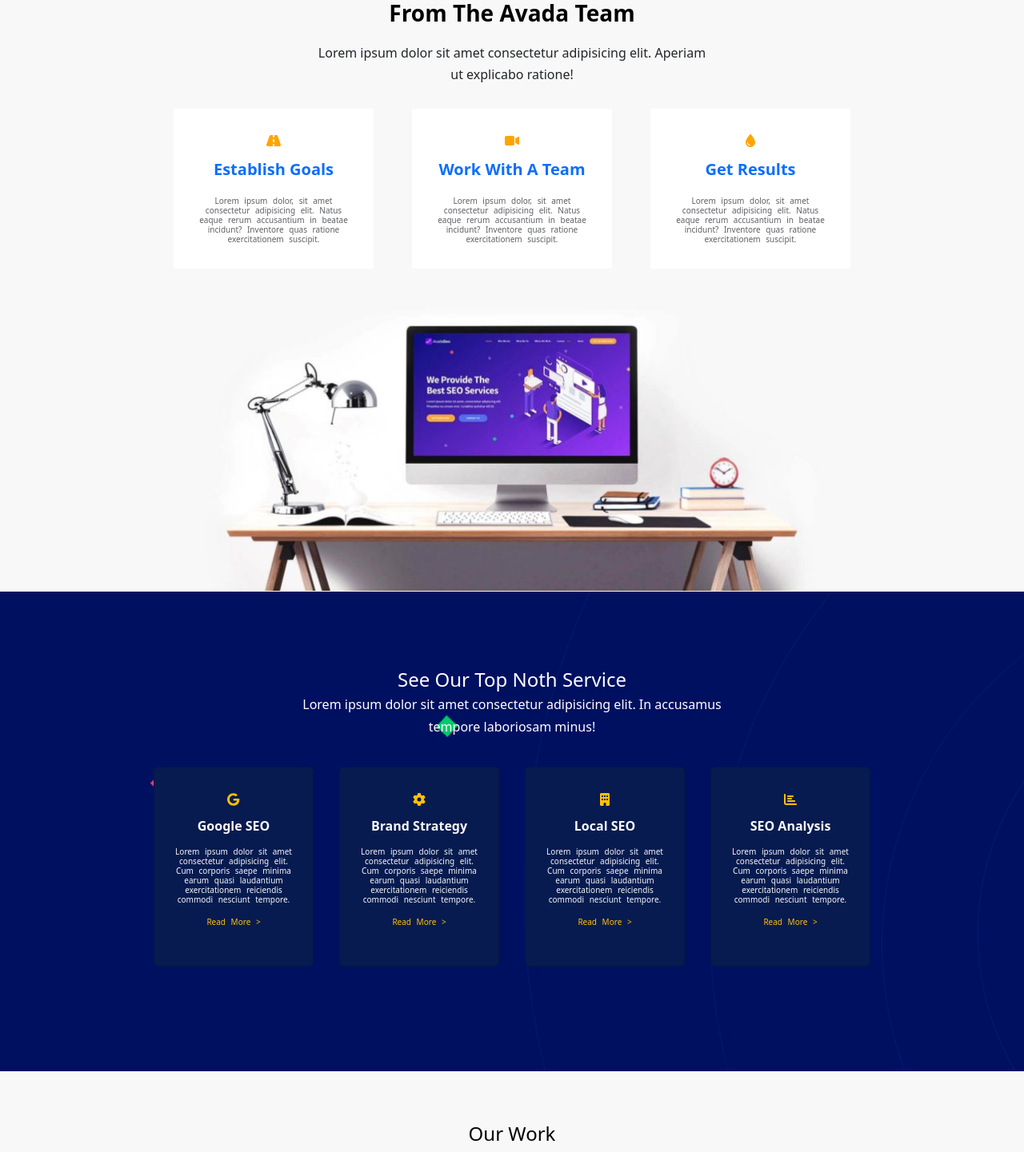
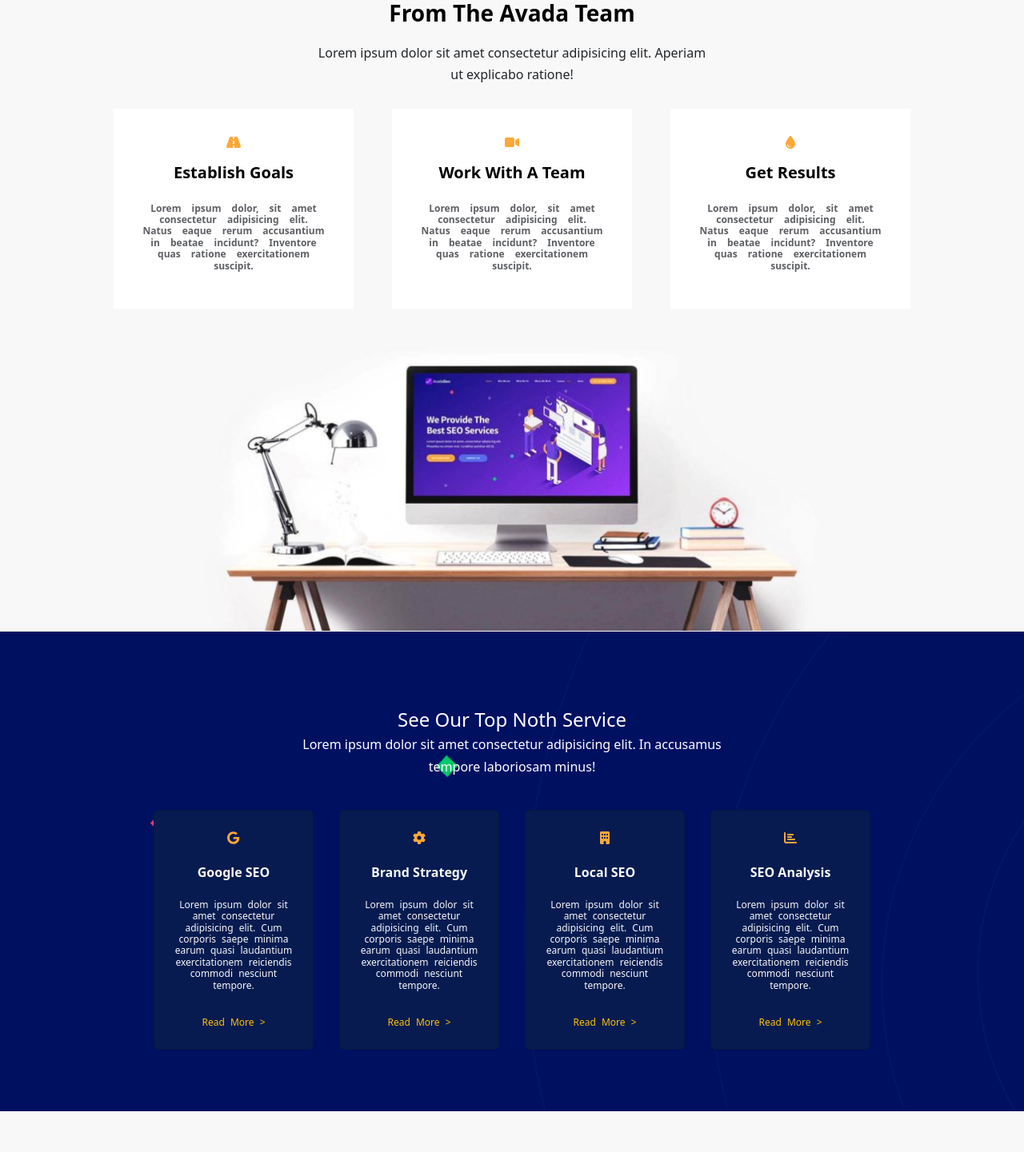
Before and after one commit to SimonaCaruso87/proj-html-vuejs, a Vue app: page / in a window 1280 px wide. Shown: the part 940-2381 px from the top of the page at 80% size. Built offline with nearby package versions, Linux system fonts and the light colour scheme.

Commit message:
Refactoring hover and text template header and main

```diff
--- a/src/assets/scss/partials/mixins.scss
+++ b/src/assets/scss/partials/mixins.scss
@@ -15,7 +15,6 @@
     color: $third-color-button;
     border:none;
     font-size: 12px ;
-    color:$fifth-color-button;
     font-weight: bolder;
     padding: 15px;
     width: 200px;
@@ -25,7 +24,6 @@
     color: $third-color-button;
     border:none;
     font-size: 12px ;
-    color: $fifth-color-button;
     font-weight: bolder;
     padding: 15px;
     width: 200px;
--- a/src/assets/scss/partials/variables.scss
+++ b/src/assets/scss/partials/variables.scss
@@ -25,6 +25,7 @@ $third-color-bg:#071B50;
 $first-size:8px;
 $second-size:9px;
 $third-size:10px;
+$fourth-size:12px;
 
 //DEBUG
 $debug-color: 2px solid yellow;
--- a/src/components/ButtonComponent.vue
+++ b/src/components/ButtonComponent.vue
@@ -27,7 +27,7 @@ export default{
 
 <template>
 
-    <button class="btn button-orange orange rounded-5" type="button">{{ textButton }}</button>
+    <button class="btn button-orange  orange rounded-5" type="button">{{ textButton }}</button>
 
 
 </template>
@@ -38,8 +38,12 @@ export default{
 @use "../assets/scss/main.scss" as *;
 @use "../assets/scss/partials/variables.scss" as*;
 
-        .orange:hover{
-            background-color:orangered;
+        .button-orange.orange:hover{
+            background-color:$second-color-bg;
+            color:$first-color-button;
+            border: none;
+
+            transition: all 0.5s ease-in-out;
         }
 
 
--- a/src/components/MainComponent.vue
+++ b/src/components/MainComponent.vue
@@ -35,25 +35,31 @@ export default{
 
 <template>
     <main class="pt-5">
-        <!-- Title Main Section Bottom -->
+        <!-- Title Main Section Top -->
         <div class="container text-center">
             <h3 class="text-black fw-bold">Meet The New Agency SEO Template</h3>
             <h3 class="text-black fw-bold">From The Avada Team</h3>
             <h6 class="pt-3">Lorem ipsum dolor sit amet consectetur adipisicing elit. Aperiam</h6>
             <h6>ut explicabo ratione!</h6>
         </div>
-        <!-- Card Section Central -->
+        <!-- Container Card Section Central -->
         <div class="container w-100 d-flex justify-content-center align-items-center">
-            <!-- Card 1 Establich Goals -->
-            <div v-for="(texts , i ) in textMain" :key="i" class="bg-white p-4 m-4" style="height: 200px; width: 250px;">
-                <div class="d-flex justify-content-center align-items-center p-2" style="color:orange;"><font-awesome-icon :icon="texts.fontAwesome"/></div>
+        <!-- Numero Card 3 in Array -->
+            <div
+            v-for="(texts , i ) in textMain" :key="i"
+            class="bg-white p-4 m-4"
+            style="height: 250px; width: 300px;">
+                <div class="container-card"><font-awesome-icon :icon="texts.fontAwesome"/></div>
                 <a href="#"><h5 class="fw-bold text-center change p-2">{{ texts.textTitle }}</h5></a>
-                <h6 class="font-size text-center">{{ texts.text }}</h6>
+                <h6 class="font-size text-center fw-bold">{{ texts.text }}</h6>
             </div>
         </div>
-            <!-- Img Footer -->
-        <div class="d-flex justify-content-center align-items-center" style="width: 100%;">
-            <img src="../assets/img/agency-seo-desk-front-800x380.jpg" style="width:800px; height:380px; border:1px solid #f8f8f8;" alt="desk-front">
+        <!-- Img Bottom -->
+        <div class="img-container">
+            <img
+            src="../assets/img/agency-seo-desk-front-800x380.jpg"
+            class="img-bottom"
+            alt="desk-front">
         </div>
 
     </main>
@@ -71,9 +77,21 @@ main{
 
     .font-size{
         color: $third-color-text;
-        font-size: $third-size;
-        padding: 5px;
-        word-spacing: 4px;
+        font-size: $fourth-size;
+        padding: 10px;
+        word-spacing: 10px;
+    }
+
+    .container-card{
+        display:flex;
+        justify-content:center;
+        align-items:center;
+        padding:10px;
+        color:$fourth-color-text;
+    }
+
+    .change{
+        color:black;
     }
     .change:hover{
         color:$fourth-color-text;
@@ -81,6 +99,19 @@ main{
     a{
         text-decoration: none;
     }
+
+    .img-container{
+        display:flex;
+        justify-content:center;
+        align-items:center;
+        width: 100%;
+    }
+
+    .img-bottom{
+        width:800px;
+        height:380px;
+        border:1px solid #f8f8f8;
+    }
 }
 
 </style>
--- a/src/components/SectionOurWorkComponent.vue
+++ b/src/components/SectionOurWorkComponent.vue
@@ -9,6 +9,7 @@ export default{
           store ,
           textArray:[
             {
+              textTitle:" "
 
             }
           ]
@@ -32,12 +33,12 @@ export default{
         <div class="container text-center d-flex flex-wrap justify-content-center align-items-center p-3" style="width: 1300px;">
         <!-- Card 1 -->
             <div class="card container-card m-3 p-4" style="height:250px; width:300px;">
-                <!-- <i class="fa-brands fa-google" style="color:orange; display: block; height: 50px;"></i> -->
+                <i class="fa-brands fa-google font-section"></i>
                 <img src="../assets/img/blog-post-6-700x441.jpg" alt="blog-post" class="w-100">
             </div>
         <!-- Card 2 -->
             <div class="card container-card m-3 p-4" style="height:250px;width:300px;">
-                <i class="fa-solid fa-gear" style="color:orange; display: block; height: 50px;"></i>
+                <i class="fa-solid fa-gear font-section"></i>
                 <h5 class="p-2">Brand Strategy</h5>
                 <h6 class="font-size">Lorem ipsum dolor sit amet consectetur adipisicing elit. Cum corporis saepe minima earum quasi laudantium exercitationem reiciendis commodi nesciunt tempore.</h6>
                 <h6 class="text-warning">Read More > </h6>
@@ -89,6 +90,12 @@ section{
        word-spacing: 4px;
     }
 
+    .font-section{
+        color:orange;
+        display: block;
+        height: 50px;
+    }
+
 }
 
 </style>
--- a/src/components/SectionServiceComponent.vue
+++ b/src/components/SectionServiceComponent.vue
@@ -6,7 +6,33 @@ export default{
     name: "SectionServiceComponent",
     data(){
         return{
-          store
+          store ,
+          textArray : [
+            {
+                fontAwesomeIcon:"fa-brands fa-google",
+                textTitle:"Google SEO" ,
+                text:"Lorem ipsum dolor sit amet consectetur adipisicing elit. Cum corporis saepe minima earum quasi laudantium exercitationem reiciendis commodi nesciunt tempore.",
+                textBottom: "Read More > "
+            },
+            {
+                fontAwesomeIcon:"fa-solid fa-gear",
+                textTitle:"Brand Strategy" ,
+                text:"Lorem ipsum dolor sit amet consectetur adipisicing elit. Cum corporis saepe minima earum quasi laudantium exercitationem reiciendis commodi nesciunt tempore.",
+                textBottom: "Read More > "
+            },
+            {
+                fontAwesomeIcon:"fa-solid fa-building",
+                textTitle:"Local SEO" ,
+                text:"Lorem ipsum dolor sit amet consectetur adipisicing elit. Cum corporis saepe minima earum quasi laudantium exercitationem reiciendis commodi nesciunt tempore.",
+                textBottom: "Read More > "
+            },
+            {
+                fontAwesomeIcon:"fa-solid fa-chart-bar",
+                textTitle:"SEO Analysis" ,
+                text:"Lorem ipsum dolor sit amet consectetur adipisicing elit. Cum corporis saepe minima earum quasi laudantium exercitationem reiciendis commodi nesciunt tempore.",
+                textBottom: "Read More > "
+            },
+          ]
         }
     },
     methods:{
@@ -24,34 +50,17 @@ export default{
             <h6>tempore laboriosam minus!</h6>
         </div>
         <!-- Container Card -->
-        <div class="container text-center d-flex justify-content-center align-items-center p-3">
-        <!-- Card 1 -->
-            <div class="card container-card m-3 p-4" style="height:250px; width:200px;">
-                <div class="d-flex justify-content-center align-items-center p-2 text-warning"><font-awesome-icon icon="fa-brands fa-google"/></div>
-                <h6 class="p-2 fw-bold">Google SEO</h6>
-                <h6 class="font-size">Lorem ipsum dolor sit amet consectetur adipisicing elit. Cum corporis saepe minima earum quasi laudantium exercitationem reiciendis commodi nesciunt tempore.</h6>
-                <h6 class="text-warning font-size pt-2">Read More > </h6>
-            </div>
-        <!-- Card 2 -->
-            <div class="card container-card m-3 p-4" style="height:250px; width:200px;">
-                <div class="d-flex justify-content-center align-items-center p-2 text-warning"><font-awesome-icon icon="fa-solid fa-gear"/></div>
-                <h6 class="p-2 fw-bold">Brand Strategy</h6>
-                <h6 class="font-size">Lorem ipsum dolor sit amet consectetur adipisicing elit. Cum corporis saepe minima earum quasi laudantium exercitationem reiciendis commodi nesciunt tempore.</h6>
-                <h6 class="text-warning font-size pt-2">Read More > </h6>
-            </div>
-        <!-- Card 3 -->
-            <div class="card container-card m-3 p-4" style="height:250px; width:200px;">
-                <div class="d-flex justify-content-center align-items-center p-2 text-warning"><font-awesome-icon icon="fa-solid fa-building"/></div>
-                <h6 class="p-2 fw-bold">Local SEO</h6>
-                <h6 class="font-size">Lorem ipsum dolor sit amet consectetur adipisicing elit. Cum corporis saepe minima earum quasi laudantium exercitationem reiciendis commodi nesciunt tempore.</h6>
-                <h6 class="text-warning font-size pt-2">Read More > </h6>
-            </div>
-        <!-- Card 4 -->
-            <div class="card container-card m-3 p-4" style="height:250px; width:200px;">
-                <div class="d-flex justify-content-center align-items-center p-2 text-warning"><font-awesome-icon icon="fa-solid fa-chart-bar"/></div>
-                <h6 class="p-2 fw-bold">SEO Analysis</h6>
-                <h6 class="font-size">Lorem ipsum dolor sit amet consectetur adipisicing elit. Cum corporis saepe minima earum quasi laudantium exercitationem reiciendis commodi nesciunt tempore.</h6>
-                <h6 class="text-warning font-size pt-2">Read More > </h6>
+        <div class="container container-section">
+        <!-- Numero 4 Card in Array -->
+            <div
+            v-for="(texts, i) in textArray"
+            :key="i"
+            class="card container-card m-3 p-3"
+            style="height:300px; width:200px;">
+                <div class="fontawesome-style"><font-awesome-icon :icon="texts.fontAwesomeIcon"/></div>
+                <h6 class="p-3 fw-bold">{{ texts.textTitle}}</h6>
+                <h6 class="font-size">{{ texts.text }}</h6>
+                <h6 class="text-warning font-size pt-4">{{ texts.textBottom }}</h6>
             </div>
         </div>
     </section>
@@ -69,13 +78,29 @@ section{
     background-image: url(../assets/img/pattern_background.png);
     background-repeat: no-repeat;
 
+    .container-section{
+        text-align:center;
+        display:flex;
+        justify-content:center;
+        align-items:center;
+        padding:20px;
+    }
+
     .container-card{
         background-color: $third-color-bg;
         color: $fifth-color-button;
     }
 
+    .fontawesome-style{
+        display:flex;
+        justify-content:center;
+        align-items:center;
+        padding:10px;
+        color:$fourth-color-text;
+    }
+
     .font-size{
-       font-size: 10px;
+       font-size: 12px;
        word-spacing: 4px;
     }
 
```
Also changed, not shown: src/components/HeaderComponent.vue (+30 -8 lines).
